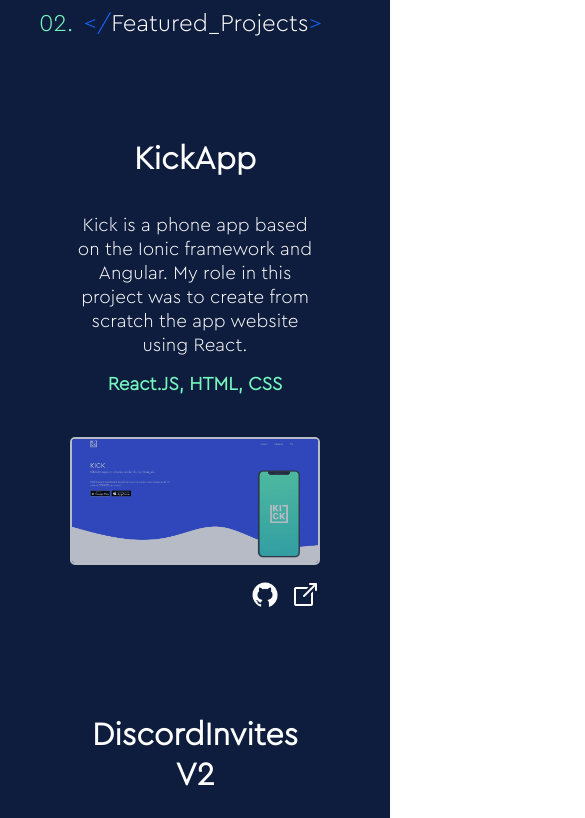
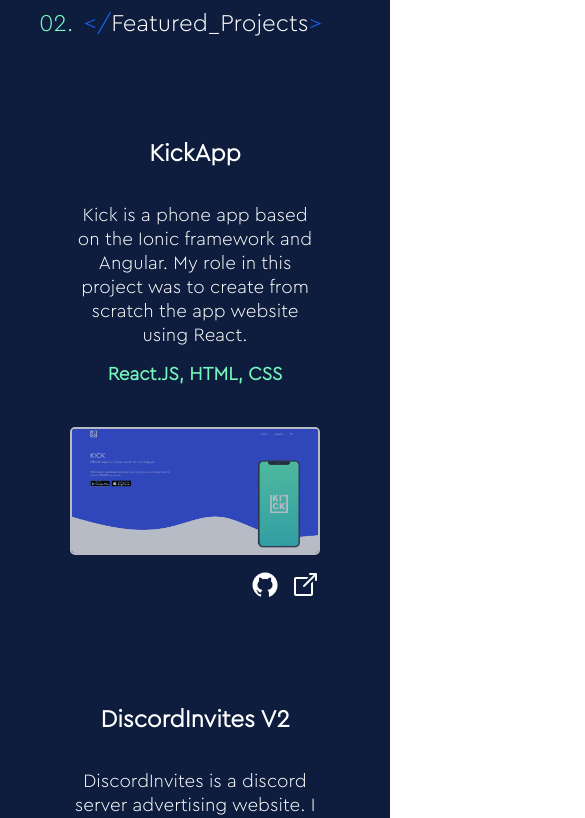
Before and after one commit to nextrie/Portfolio-React, a React (Create React App) app: page / in a window 390 px wide. Shown: the part 1780-2598 px from the top of the page, 585 px wide, since content can reach past the window. Built offline with nearby package versions, Linux system fonts and the light colour scheme.

Commit message:
Fixing responsive elements

```diff
--- a/src/Components/Header/Header_Responsive.css
+++ b/src/Components/Header/Header_Responsive.css
@@ -57,3 +57,12 @@
         margin: 0 auto;
     }
 }
+
+
+@media screen and (max-height: 650px)
+{
+    .pageDownContainer
+    {
+        display: none;
+    }
+}
--- a/src/Components/Projects/Project/Project_Responsive.css
+++ b/src/Components/Projects/Project/Project_Responsive.css
@@ -24,3 +24,11 @@
         width: 80%;
     }
 }
+
+@media screen and (max-width: 400px)
+{
+    .projectTitle
+    {
+        font-size: 24px;
+    }
+}
--- a/src/index.css
+++ b/src/index.css
@@ -1,9 +1,13 @@
 body {
-	font-family: "CeraPro", Helvetica, Arial, sans-serif;
+  font-family: "CeraPro", Helvetica, Arial, sans-serif;
+  max-width: 100%;
+  position: relative;
+  overflow-x: hidden;
 }
 
 *
 {
   padding: 0;
   margin: 0;
+  overflow-x: hidden;
 }
```
Also changed, not shown: public/index.html (+0 -10 lines), src/Components/Header/Header.css (line endings or trailing spaces).
